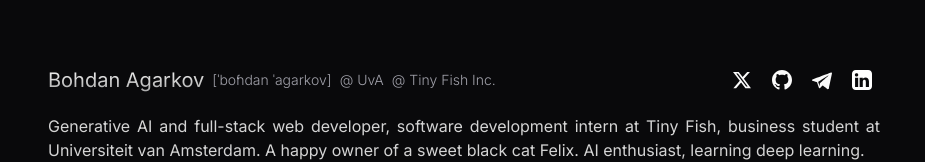
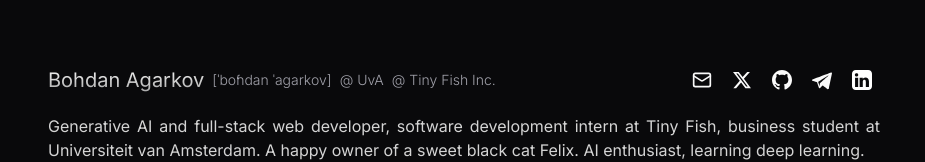
Before and after one commit to keell0renz/visitcard, a Next.js app: page / in a window 1280 px wide. Shown: the part 246-408 px from the top of the page, without its empty margins (176-1101 px from the left). Built offline with nearby package versions, Linux system fonts and the light colour scheme.

Commit message:
Added email icon link

```diff
--- a/app/page.tsx
+++ b/app/page.tsx
@@ -53,25 +53,19 @@ export default function Home() {
             </a>
           </div>
           <div className="flex flex-row space-x-1">
+            <SocialLink platform="email" href="mailto:bogdan122305@gmail.com" />
             <SocialLink
               platform="twitter"
               href="https://twitter.com/keell0renz"
-              name="Twitter"
             />
             <SocialLink
               platform="github"
               href="https://github.com/keell0renz/"
-              name="GitHub"
             />
-            <SocialLink
-              platform="telegram"
-              href="https://t.me/keellorenz"
-              name="Telegram"
-            />
+            <SocialLink platform="telegram" href="https://t.me/keellorenz" />
             <SocialLink
               platform="linkedin"
               href="https://www.linkedin.com/in/bohdan-agarkov-87937a276/"
-              name="LinkedIn"
             />
           </div>
         </div>
--- a/components/ui/social-link.tsx
+++ b/components/ui/social-link.tsx
@@ -1,10 +1,8 @@
 export default function SocialLink({
   platform,
-  name,
   href,
 }: {
-  platform: "twitter" | "github" | "telegram" | "linkedin";
-  name: string;
+  platform: "twitter" | "github" | "telegram" | "linkedin" | "email";
   href: string;
 }) {
   const socialIcons: { [key: string]: JSX.Element } = {
@@ -92,6 +90,23 @@ export default function SocialLink({
         </g>
       </svg>
     ),
+    email: (
+      <svg
+        xmlns="http://www.w3.org/2000/svg"
+        width="24"
+        height="24"
+        viewBox="0 0 24 24"
+        fill="none"
+        stroke="currentColor"
+        stroke-width="2"
+        stroke-linecap="round"
+        stroke-linejoin="round"
+        className="lucide lucide-mail h-5 w-5"
+      >
+        <rect width="20" height="16" x="2" y="4" rx="2" />
+        <path d="m22 7-8.97 5.7a1.94 1.94 0 0 1-2.06 0L2 7" />
+      </svg>
+    ),
   };
 
   return (
```
